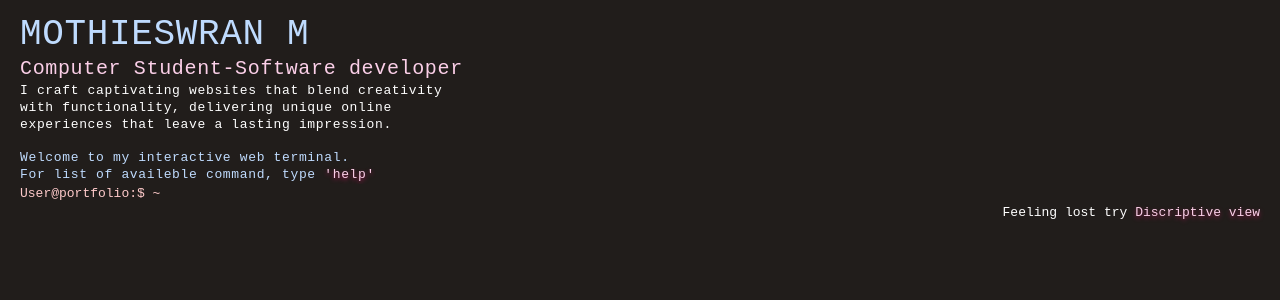
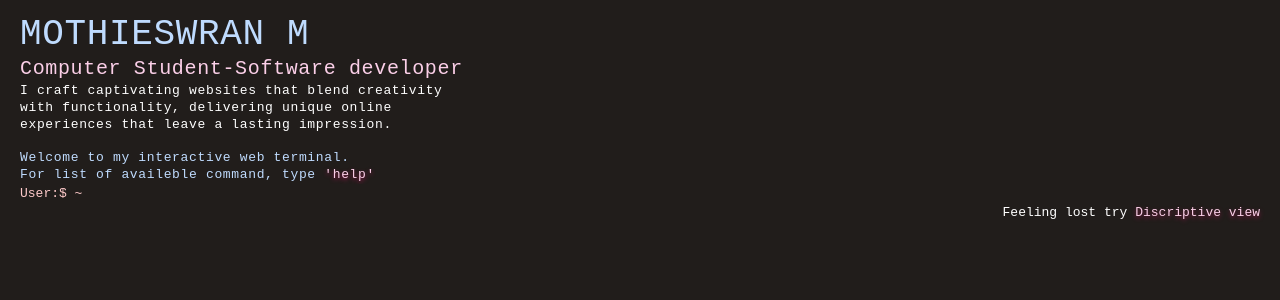
Before and after one commit to mothies-m/my-website, a Vue app: page / in a window 1280 px wide. Shown: the top 300 px of the page. Built offline with nearby package versions, Linux system fonts and the light colour scheme.

Commit message:
Fix:Terminal.vue

```diff
--- a/src/page/Terminal.vue
+++ b/src/page/Terminal.vue
@@ -14,7 +14,7 @@ export default {
             <p v-show="showInput" class="whitespace-pre-line"></p>
         </div>
         <div class="flex flex-row">
-            <label class="w-40 text-red-200">User@portfolio:$ ~</label>
+            <label class="w-20 text-red-200">User:$ ~</label>
             <input
             type="text"
             v-model="cmd"
```
